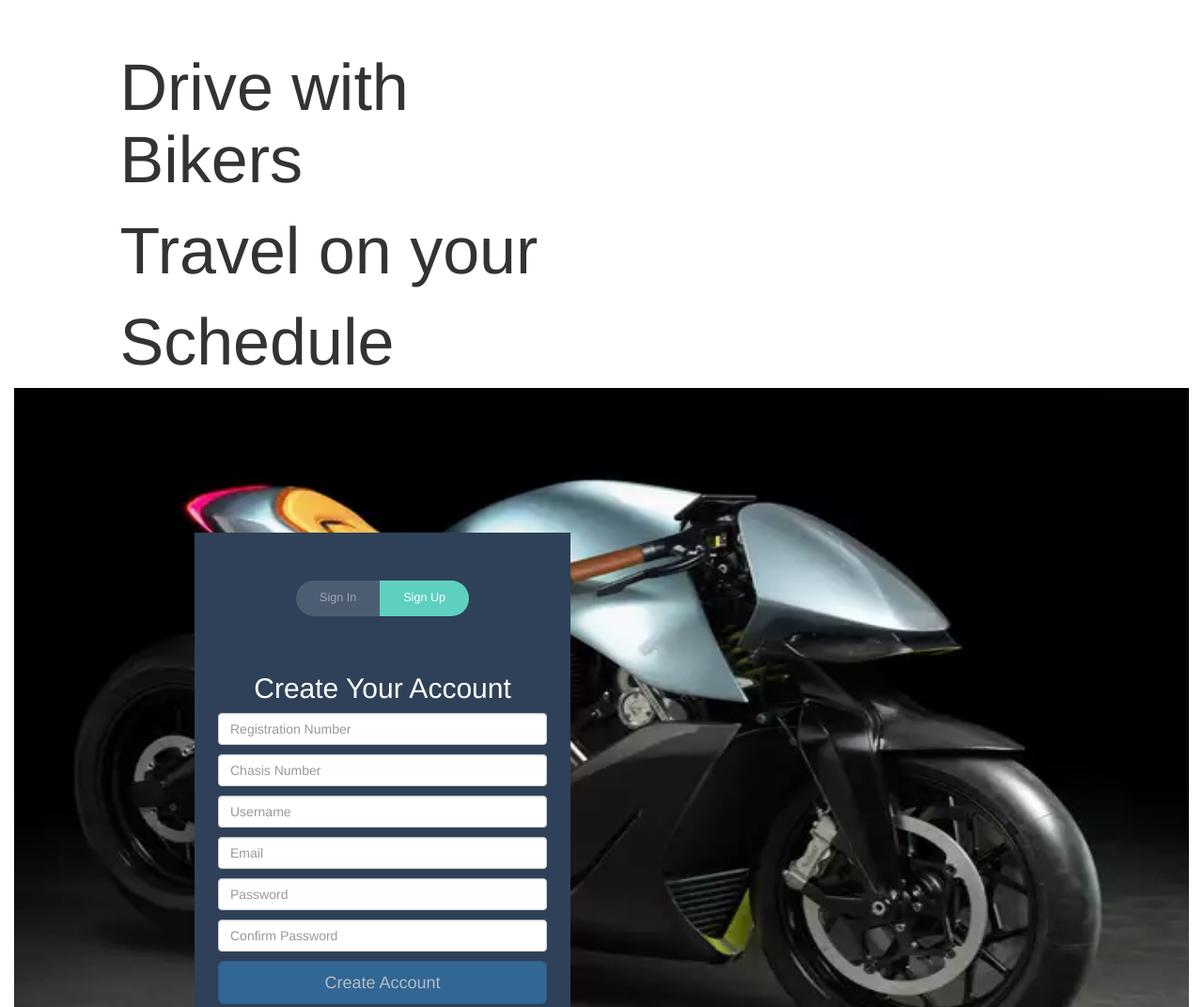
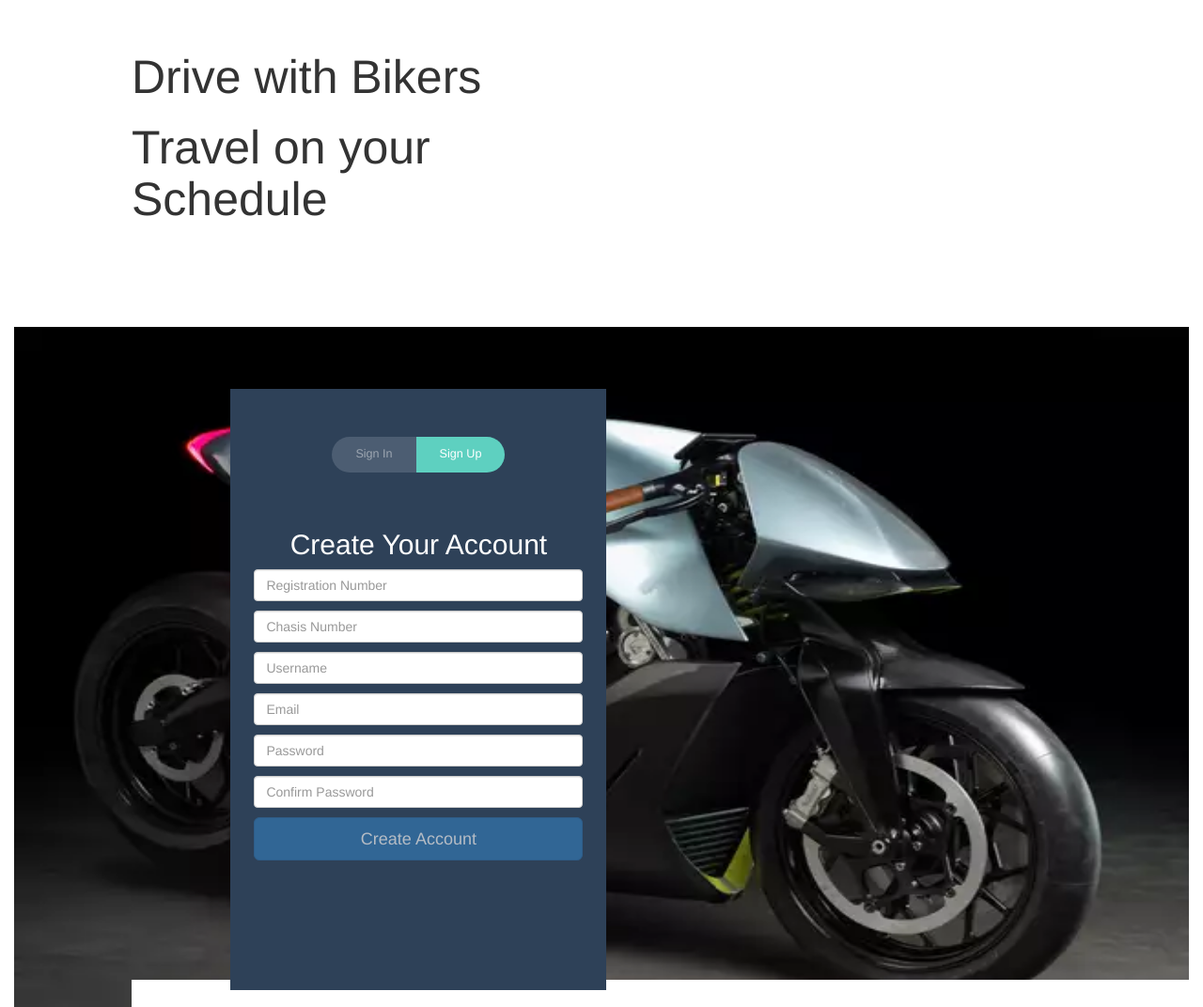
Before and after one commit to rajput2107/bike, a React app: page / in a window 1280 px wide. Shown: the part 180-1252 px from the top of the page at 94% size. Built offline with nearby package versions, Linux system fonts and the light colour scheme.

Commit message:
Update_1

```diff
--- a/src/bike.css
+++ b/src/bike.css
@@ -19,16 +19,13 @@
     float: left;
     max-width: 40%;
     margin-top: 12%;
-    margin-left: 5%;
-    margin-right: 8%;
+    padding-left: 10%;
 
 }
 
 #Details{
-    font-weight:normal;
-    font-size: 70px;
-    padding-left: 10%;
-    font-family: unset;
+
+    font-size: 50px;
 }
 
 .bg{
@@ -37,6 +34,7 @@
     background-repeat: no-repeat;
     background-position: center;
     background-size: cover;
+    margin-top: 7%;
 
 }
 
--- a/src/signup.css
+++ b/src/signup.css
@@ -15,7 +15,7 @@
     max-width: 400px;
     padding-top: 4%;
     margin-top: 12%;
-    margin-left: 15%;
+    margin-left: 18%;
 
   }
 
--- a/src/signup.js
+++ b/src/signup.js
@@ -71,12 +71,12 @@ export default class Signup extends React.Component{
 
       <div className="Header"></div>
 
-      <a href="#" className="Logo" > Biker</a>
+      <a href="#" className="Logo" > Bikerwiker</a>
 
       <div className="Heads" >
       <h1 id="Details" >Drive with Bikers</h1>
-      <h1 id="Details">Travel on your </h1>
-      <h1 id="Details">Schedule</h1>
+      <h1 id="Details">Travel on your Schedule </h1>
+      <h1 id="Details"></h1>
       </div>
 
 
```
